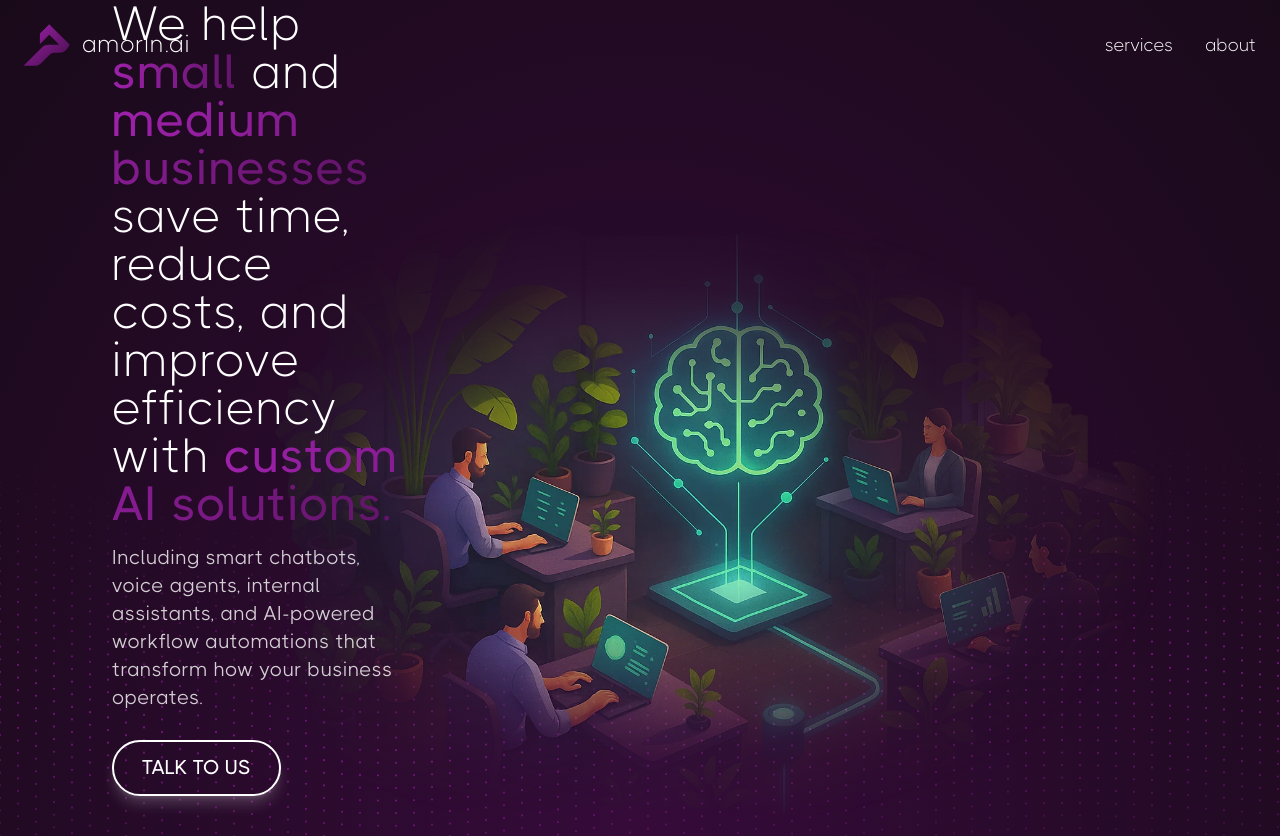
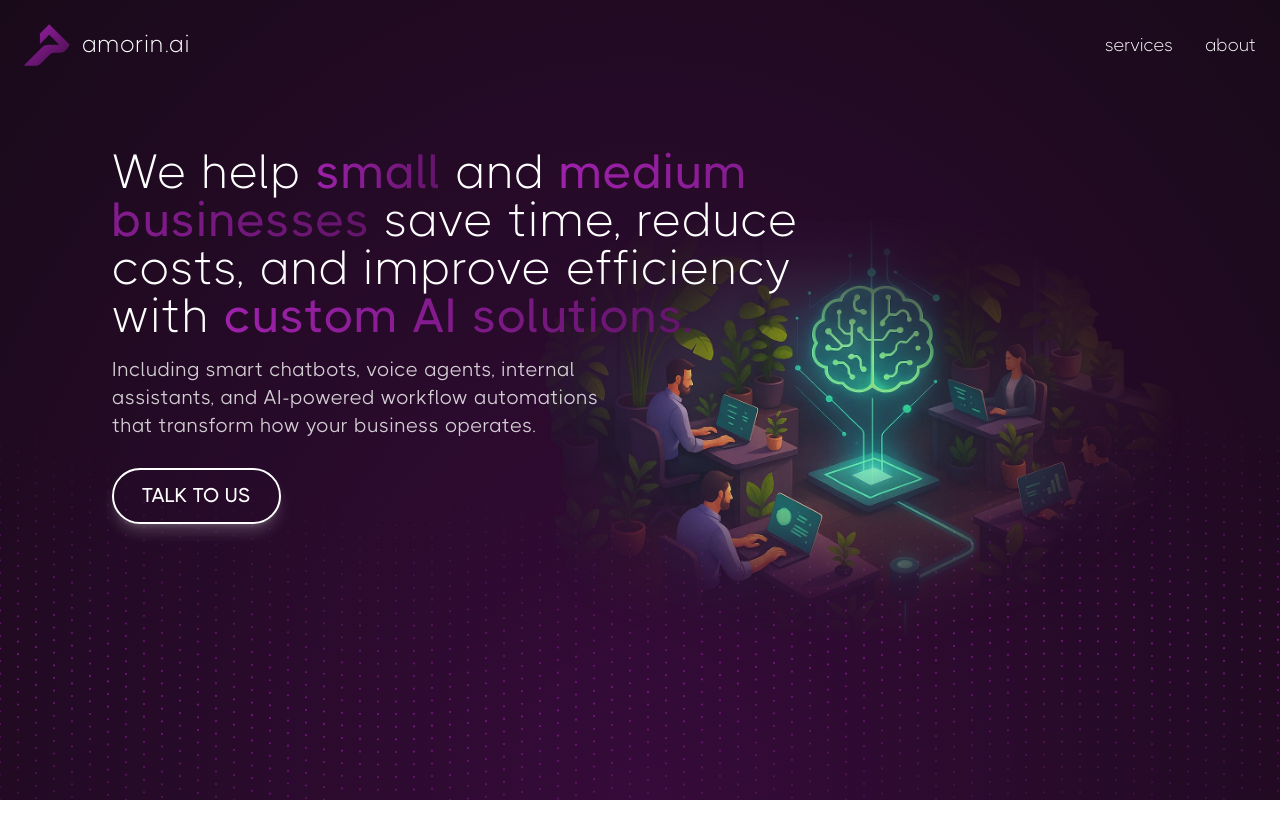
Before and after one commit to diksipav/amorin-ai-website, a React (Vite) app: page / in a window 1280 px wide. After the commit the page ends 800 px from the top, so only its background shows below. Built offline with nearby package versions, Linux system fonts and the light colour scheme.

Commit message:
fix responsiveness

```diff
--- a/src/components/HeroSection.tsx
+++ b/src/components/HeroSection.tsx
@@ -14,9 +14,9 @@ const HeroSection = () => {
     >
       <WaveDots />
       <div className="absolute inset-0 bg-black opacity-20 pointer-events-none z-20" />
-      <div className="max-w-screen 2xl:max-w-[1500px] relative z-20 2xl:mx-auto md:grid md:[grid-template-columns:1fr_70%] lg:[grid-template-columns:1fr_900px] gap-x-12">
-        <div className="self-center z-10 md:-mr-80 md:pb-10 lg:-mr-48">
-          <ScrollRevealText className="text-5xl md:text-7xl lg:text-8xl font-light leading-tight text-center mb-4">
+      <div className="max-w-screen 2xl:max-w-[1500px] relative z-20 2xl:mx-auto md:grid md:[grid-template-columns:1fr_65%] lg:[grid-template-columns:1fr_60%] xl:[grid-template-columns:1fr_60%] gap-x-12">
+        <div className="self-center z-10 md:-mr-80 md:pb-20 lg:pb-32 2xl:max-w-[780px]">
+          <ScrollRevealText className="text-5xl md:text-7xl xl:text-8xl font-light leading-tight text-center mb-4">
             <h1 className="text-left">
               We help{" "}
               <span
@@ -67,7 +67,7 @@ const HeroSection = () => {
           </ScrollRevealText>
 
           <ScrollRevealText className="text-lg md:text-xl max-w-lg md:max-w-2xl lg:max-w-3xl xl:max-w-4xl 3xl:max-w-5xl leading-relaxed">
-            <p className="mb-4 text-left opacity-80 md:max-w-[380px]">
+            <p className="mb-4 text-left opacity-80 md:max-w-[400px] lg:max-w-lg">
               Including smart chatbots, voice agents, internal assistants, and
               AI-powered workflow automations that transform how your business
               operates.
```
